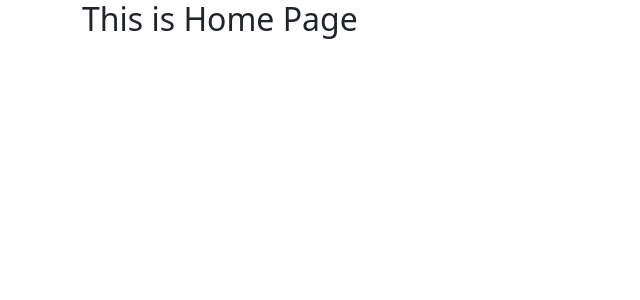
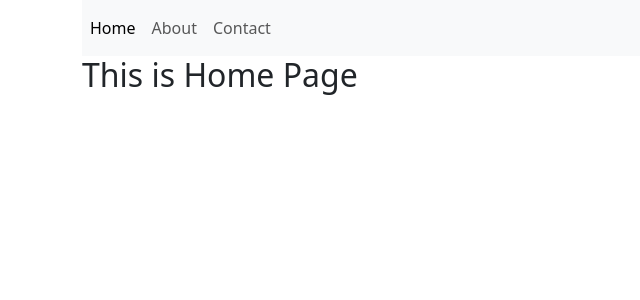
Before and after one commit to chamanrastogi/vite-project, a React (Vite) app: page / in a window 1280 px wide. Shown: the top 300 px of the page, without its empty margins (0-640 px from the left). Built offline with nearby package versions, Linux system fonts and the light colour scheme.

Commit message:
Update Nav Link

```diff
--- a/src/App.jsx
+++ b/src/App.jsx
@@ -4,10 +4,12 @@ import About from "./pages/AboutPage";
 import Contact from "./pages/ContactPage";
 import NotFoundPage from "./pages/NotFoundPage";
 
+
 const App = () => {
 
   return (
     <>
+
     <BrowserRouter>
     <Routes>
       <Route path='/' element={<Home/>} />
@@ -16,6 +18,7 @@ const App = () => {
       <Route path='/*' element={<NotFoundPage/>} />
     </Routes>
     </BrowserRouter>
+
     </>
   );
 };
--- /dev/null
+++ b/src/component/Menu.jsx
@@ -0,0 +1,23 @@
+import { Link, NavLink } from "react-router-dom";
+
+const Menu = () => {
+  return (
+    <nav className="navbar navbar-expand-lg navbar-light bg-light">
+
+        <ul className="navbar-nav mr-auto">
+          <li className="nav-item">
+            <NavLink className="nav-link" to="/">Home</NavLink>
+          </li>
+          <li className="nav-item">
+            <NavLink className="nav-link" to="/about">About</NavLink>
+          </li>
+          <li className="nav-item">
+            <NavLink className="nav-link" to="/contact">Contact</NavLink>
+          </li>
+        </ul>
+
+    </nav>
+  );
+};
+
+export default Menu;
--- a/src/pages/AboutPage.jsx
+++ b/src/pages/AboutPage.jsx
@@ -1,7 +1,9 @@
 
+import Menu from '../component/Menu';
 const AboutPage = () => {
     return (
         <>
+        <Menu/>
             <h2>This is About Page</h2>
         </>
     );
--- a/src/pages/ContactPage.jsx
+++ b/src/pages/ContactPage.jsx
@@ -1,8 +1,9 @@
 
-
+import Menu from '../component/Menu';
 const ContactPage = () => {
     return (
         <>
+        <Menu/>
            <h2>This is contact page</h2>
         </>
     );
--- a/src/pages/HomePage.jsx
+++ b/src/pages/HomePage.jsx
@@ -1,10 +1,12 @@
+import Menu from '../component/Menu';
+const HomePage = () => {
 
-const HomePage = () => {
-    return (
-        <div>
-<h2>This is Home Page</h2>
-        </div>
-    );
+  return (
+    <div>
+        <Menu/>
+      <h2>This is Home Page</h2>
+    </div>
+  );
 };
 
 export default HomePage;
--- a/src/pages/NotFoundPage.jsx
+++ b/src/pages/NotFoundPage.jsx
@@ -1,8 +1,10 @@
+import Menu from "../component/Menu";
 
 
 const NotFoundPage = () => {
     return (
         <>
+    <Menu/>
             <h2>Page not found</h2>
         </>
     );
```
